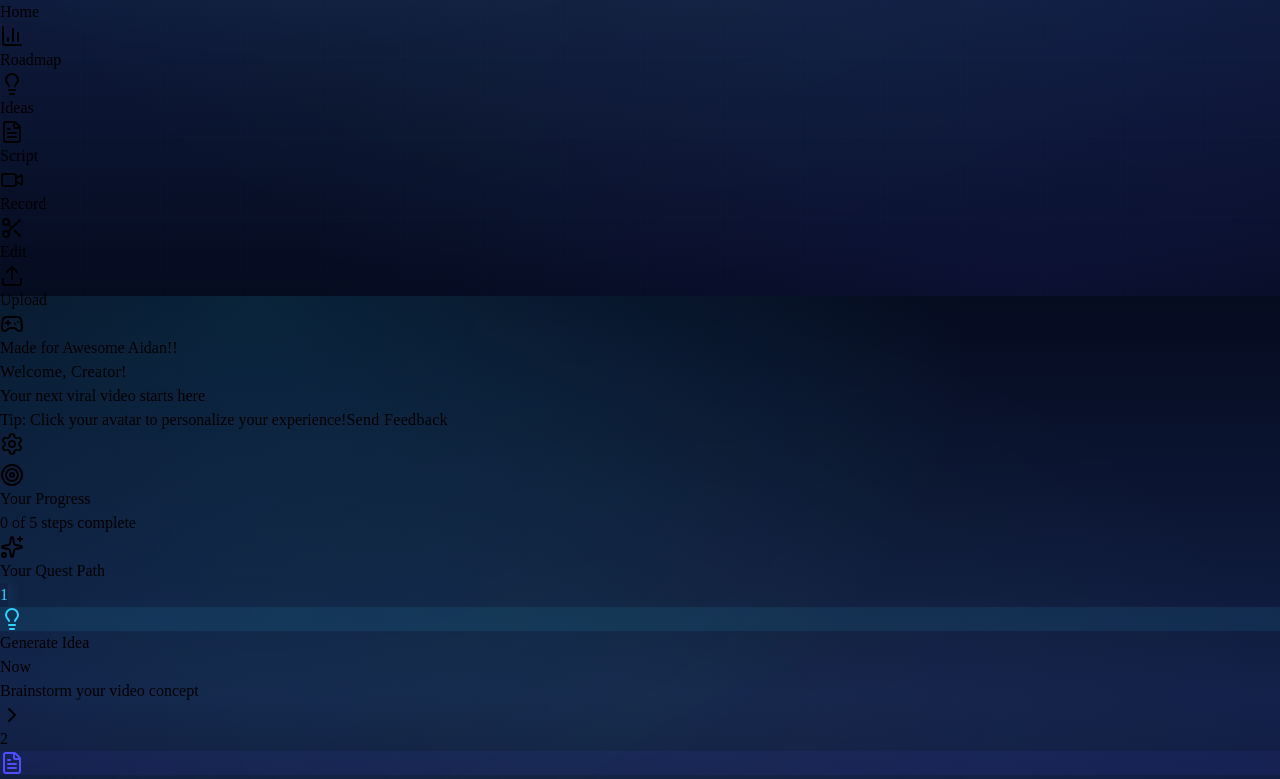
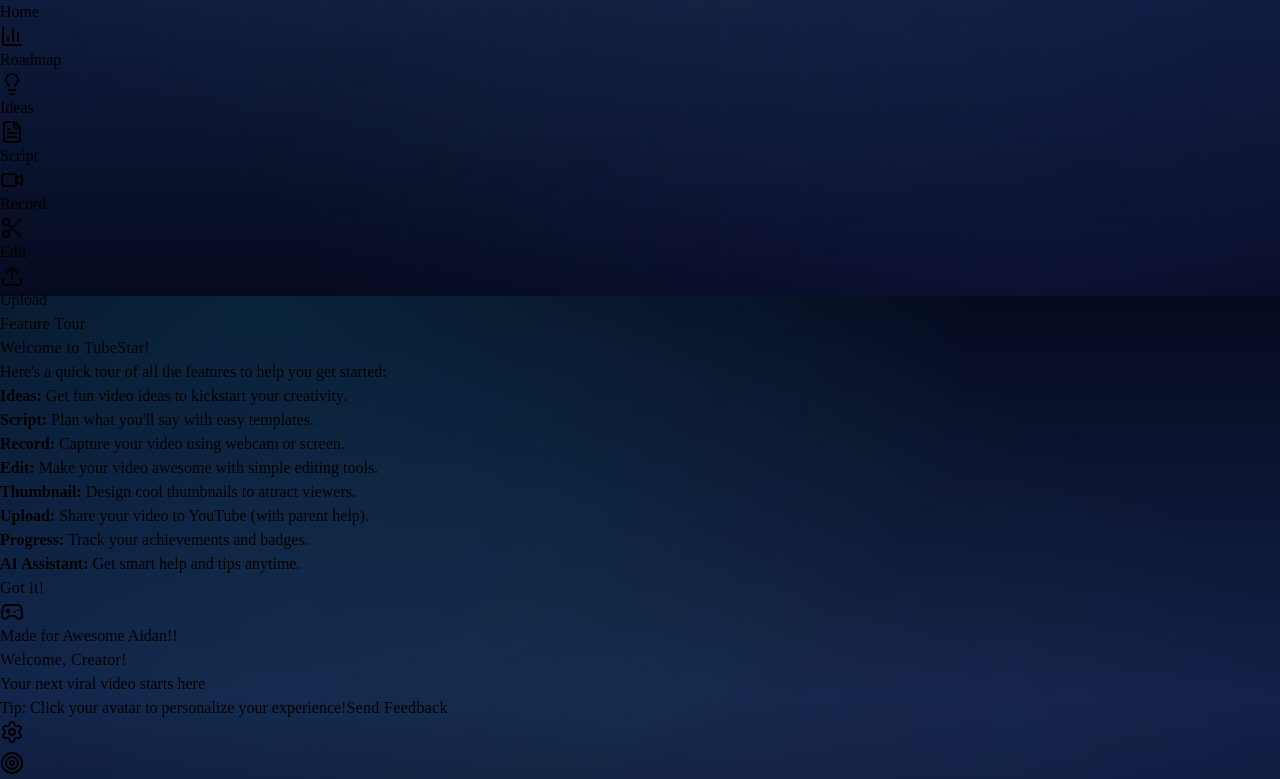
Before and after one commit to ismaelloveexcel/aidanyoutubeapp, a React (Vite) app in the folder client/: page / in a window 1280 px wide. Shown: the part 504-1283 px from the top of the page. Built offline with nearby package versions, Linux system fonts and the light colour scheme.

Commit message:
Add onboarding feature tour for young users, ensure all features are explained and discoverable

```diff
--- a/client/src/pages/dashboard.tsx
+++ b/client/src/pages/dashboard.tsx
@@ -7,6 +7,7 @@
 import { Card } from "@/components/ui/card";
 import { Checkbox } from "@/components/ui/checkbox";
 import { Dialog, DialogContent, DialogHeader, DialogTitle, DialogDescription } from "@/components/ui/dialog";
+import { useEffect } from "react";
 import { Link } from "wouter";
 import { useToast } from "@/hooks/use-toast";
 import * as LucideIcons from "lucide-react";
@@ -52,6 +53,16 @@
   const { profile, setName, setChannelName, setAvatar, setRememberMe, isSetup } = useCreatorProfile();
   const { toast } = useToast();
   const [showSetup, setShowSetup] = useState(!isSetup || !profile.rememberMe);
+  const [showTour, setShowTour] = useState(false);
+  const [firstVisit, setFirstVisit] = useState(() => {
+    return !localStorage.getItem("aidan-onboarded");
+  });
+    useEffect(() => {
+      if (firstVisit) {
+        setShowTour(true);
+        localStorage.setItem("aidan-onboarded", "true");
+      }
+    }, [firstVisit]);
   const [tempName, setTempName] = useState(profile.name);
   const [tempChannel, setTempChannel] = useState(profile.channelName);
   const [selectedAvatar, setSelectedAvatar] = useState(profile.avatar);
@@ -100,6 +111,46 @@
 
   return (
     <div className="space-y-8 sm:space-y-12 pb-12">
+            {/* Feature Tour Button */}
+            <div className="flex justify-end mb-2">
+              <Button variant="outline" size="sm" onClick={() => setShowTour(true)} aria-label="Show Feature Tour">Feature Tour</Button>
+            </div>
+            {/* Onboarding / Feature Tour Dialog */}
+            <Dialog open={showTour} onOpenChange={setShowTour}>
+              <DialogContent className="bg-[#0a1525] border-[#1a2a4a]/60 max-w-lg">
+                <DialogHeader>
+                  <DialogTitle className="text-xl font-bold text-white">Welcome to TubeStar!</DialogTitle>
+                  <DialogDescription className="text-zinc-400">Here's a quick tour of all the features to help you get started:</DialogDescription>
+                </DialogHeader>
+                <div className="space-y-4 mt-4">
+                  <div className="p-3 rounded-lg bg-[#2BD4FF]/10">
+                    <strong className="text-[#2BD4FF]">Ideas:</strong> Get fun video ideas to kickstart your creativity.
+                  </div>
+                  <div className="p-3 rounded-lg bg-[#4E4DFF]/10">
+                    <strong className="text-[#4E4DFF]">Script:</strong> Plan what you'll say with easy templates.
+                  </div>
+                  <div className="p-3 rounded-lg bg-[#6DFF9C]/10">
+                    <strong className="text-[#6DFF9C]">Record:</strong> Capture your video using webcam or screen.
+                  </div>
+                  <div className="p-3 rounded-lg bg-[#F3C94C]/10">
+                    <strong className="text-[#F3C94C]">Edit:</strong> Make your video awesome with simple editing tools.
+                  </div>
+                  <div className="p-3 rounded-lg bg-[#2BD4FF]/10">
+                    <strong className="text-[#2BD4FF]">Thumbnail:</strong> Design cool thumbnails to attract viewers.
+                  </div>
+                  <div className="p-3 rounded-lg bg-[#4E4DFF]/10">
+                    <strong className="text-[#4E4DFF]">Upload:</strong> Share your video to YouTube (with parent help).
+                  </div>
+                  <div className="p-3 rounded-lg bg-[#6DFF9C]/10">
+                    <strong className="text-[#6DFF9C]">Progress:</strong> Track your achievements and badges.
+                  </div>
+                  <div className="p-3 rounded-lg bg-[#F3C94C]/10">
+                    <strong className="text-[#F3C94C]">AI Assistant:</strong> Get smart help and tips anytime.
+                  </div>
+                </div>
+                <Button className="w-full mt-6" onClick={() => setShowTour(false)} aria-label="Close Tour">Got it!</Button>
+              </DialogContent>
+            </Dialog>
       {/* Welcome Header */}
       <div className="flex items-start justify-between gap-6 pt-2">
         <div className="flex items-center gap-4">
```
